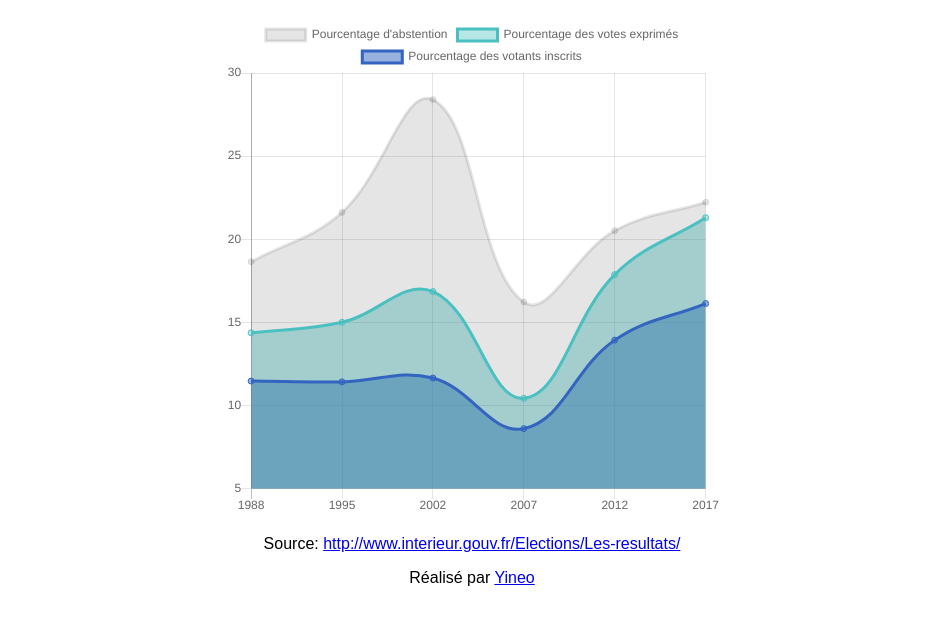
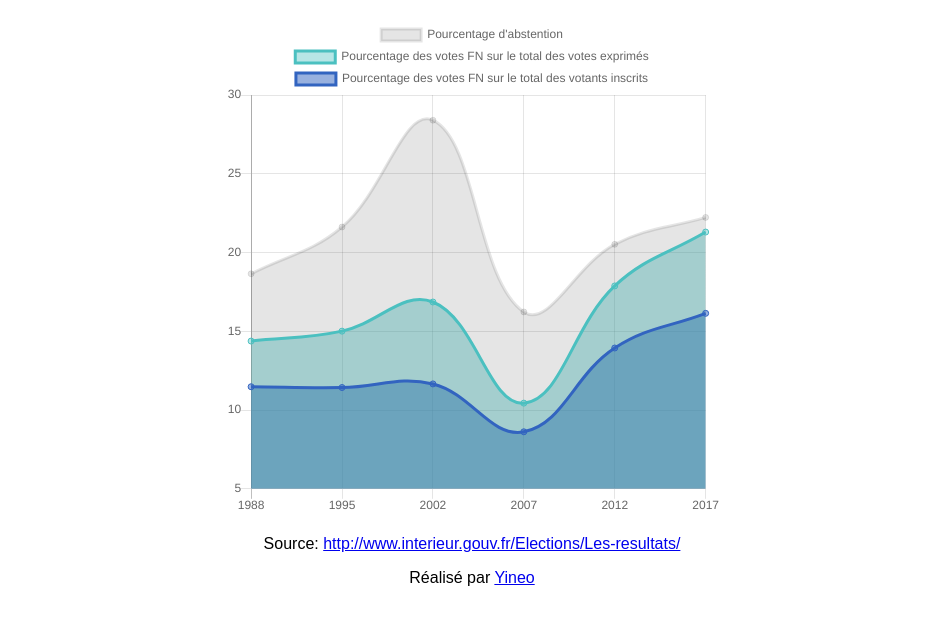
Before and after one commit to fn-facts/fn-facts.github.io, a plain HTML site: page index.html in a window 1280 px wide. Shown: the part 98-722 px from the top of the page, without its empty margins (168-1112 px from the left). Drawn offline with nearby package versions, Linux system fonts and the light colour scheme.

Commit message:
éclaircie labels

```diff
--- a/index.html
+++ b/index.html
@@ -62,8 +62,8 @@
 
     var datasLabels = {
       abstention_pourcentage:"Pourcentage d'abstention",
-      vote_fn_pourcentage_exprimes:"Pourcentage des votes exprimés",
-      vote_fn_pourcentage_inscrits:"Pourcentage des votants inscrits",
+      vote_fn_pourcentage_exprimes:"Pourcentage des votes FN sur le total des votes exprimés",
+      vote_fn_pourcentage_inscrits:"Pourcentage des votes FN sur le total des votants inscrits",
       blancs_nuls_pourcentage:"Pourcentage des votes blancs et nuls",
       blancs_nuls_abstention_pourcentage:"Pourcentage des votes blancs, nuls et abstention",
     }
```
